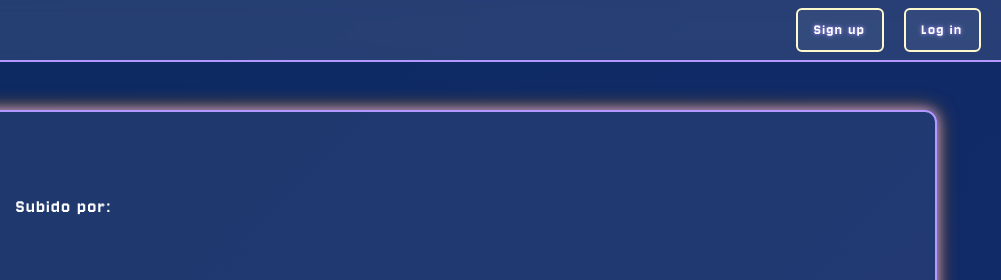
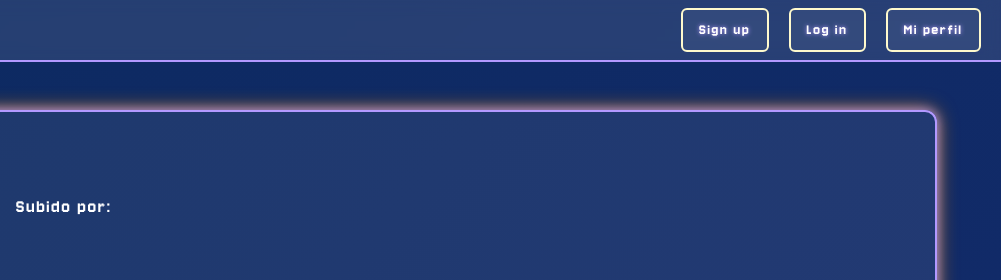
Before and after one commit to ValentinF27/Los-Bit-els-FIUBA, a plain HTML site: page Frontend/partitura.html in a window 1280 px wide. Shown: the top 280 px of the page, 279-1280 px from the left. Drawn offline with nearby package versions, Linux system fonts and the light colour scheme; no server answers.

Commit message:
Boton a perfil logueado.

```diff
--- a/Frontend/partitura.html
+++ b/Frontend/partitura.html
@@ -46,6 +46,10 @@
               <!-- Link a Login -->
               <a class="button is-light" id="login-btn" href="./login.html">
                 Log in
+              </a>
+              <!-- Botón Mi Perfil (solo aparece cuando está logueado) -->
+              <a class="button is-info" id="profile-btn" href="#">
+                Mi perfil
               </a>
               <a class="button is-primary" id="logout-btn">
                 Log out
@@ -125,8 +129,11 @@
                   target="_blank">
                   Descargar PDF
                 </a>
+
+                <!-- Boton editar y eliminar -->
                 <a class="button is-link is-light">Editar</a>
                 <a class="button is-danger is-light">Eliminar</a>
+
               </div>
             </div>
           </div>
```
Also changed, not shown: Frontend/index.html (+6 -0 lines).
